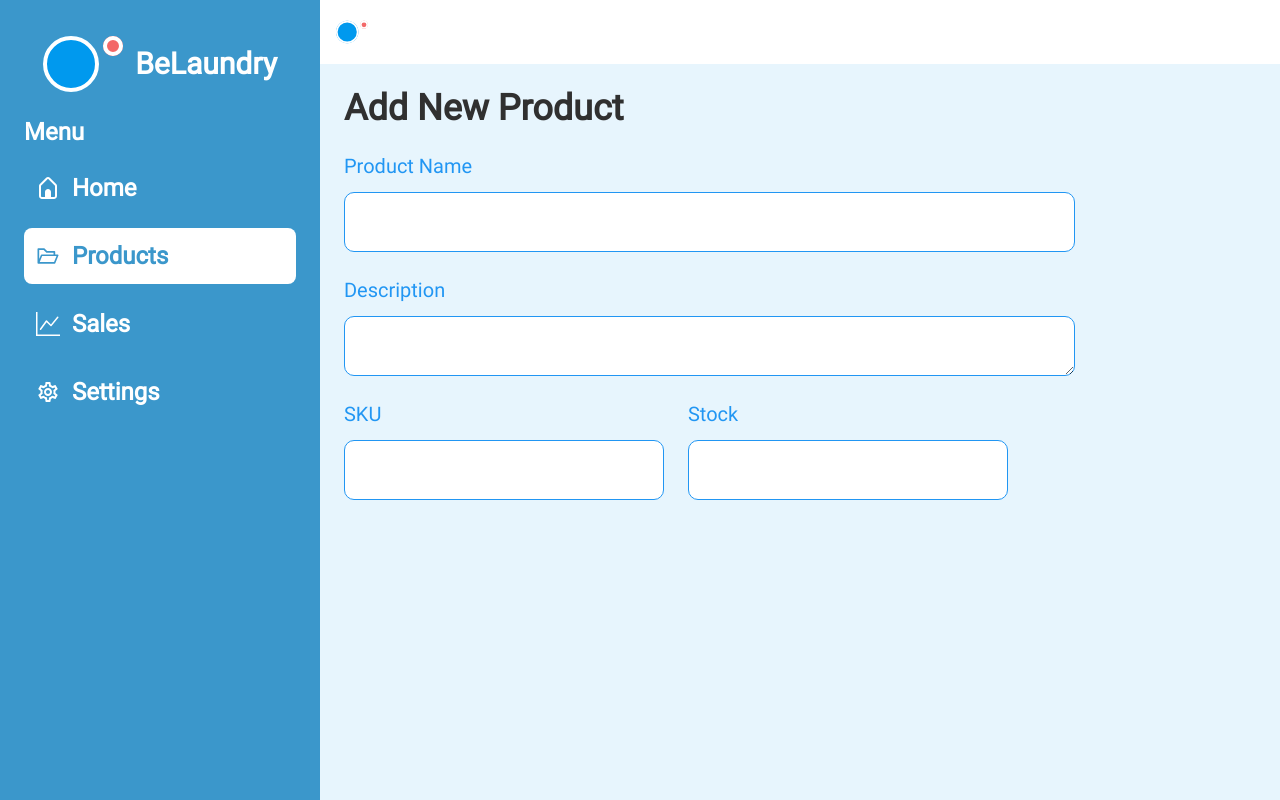
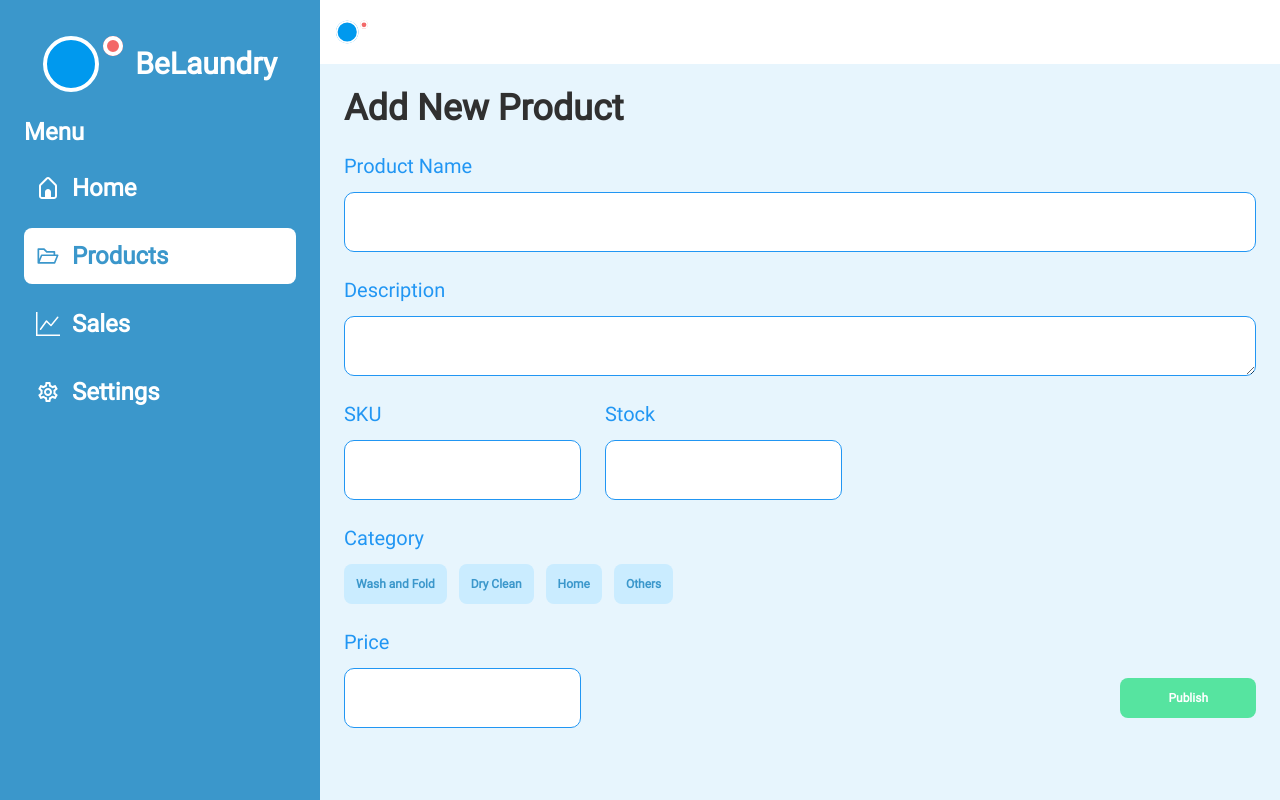
Before and after one commit to jmsrsd/be-laundry, a React (Vite) app: page /products in a window 1280 px wide. Built offline with nearby package versions, Linux system fonts and the light colour scheme.

Commit message:
finished implementing initial responsive behavior

```diff
--- a/package.json
+++ b/package.json
@@ -33,6 +33,7 @@
     "@vitejs/plugin-react-swc": "^3.3.2",
     "autoprefixer": "^10.4.14",
     "eslint": "^8.45.0",
+    "eslint-plugin-react": "^7.33.1",
     "eslint-plugin-react-hooks": "^4.6.0",
     "eslint-plugin-react-refresh": "^0.4.3",
     "postcss": "^8.4.27",
--- a/src/components/main/MainLayout.tsx
+++ b/src/components/main/MainLayout.tsx
@@ -64,7 +64,7 @@ export default function MainLayout(props: { children?: ReactNode }) {
   return (
     <div className="flex h-screen min-h-screen w-full min-w-full flex-row bg-bubbles font-sans">
       <div className="flex h-full w-full flex-row">
-        <div className="flex h-full w-80 flex-none flex-col gap-3 bg-[#3B97CB] p-6">
+        <div className="hidden h-full w-80 flex-none flex-col gap-3 bg-[#3B97CB] p-6 lg:flex">
           <div className="flex h-20 w-full flex-row items-center justify-center gap-3">
             <img src={Logo} />
             <div className="text-3xl font-bold text-white">{`BeLaundry`}</div>
--- a/src/components/product/page/add/ProductAddPage.tsx
+++ b/src/components/product/page/add/ProductAddPage.tsx
@@ -1,30 +1,82 @@
+import { Button } from "@material-tailwind/react";
+import { useState } from "react";
+import { MdOutlineImage } from "react-icons/md";
+
 import { useProductAddPageStore } from "./useProductAddPage";
 
 export default function ProductAddPage() {
   const store = useProductAddPageStore();
 
+  const categories = [`Wash and Fold`, `Dry Clean`, `Home`, `Others`];
+  const [category, setCategory] = useState("");
+
   return (
     <div className="relative h-full w-full overflow-y-auto overflow-x-hidden">
       <div className="absolute flex w-full flex-row items-start justify-start">
-        <div className="flex w-full flex-col gap-3 p-6">
-          <div className="text-4xl font-bold text-[#303030]">{`Add New Product`}</div>
+        <div className="flex w-full flex-col items-center gap-3 p-6">
+          <div className="w-full text-4xl font-bold text-[#303030]">{`Add New Product`}</div>
           <div></div>
-          <div className="text-xl font-normal text-blue-500">{`Product Name`}</div>
-          <input className="h-[60px] w-[731px] rounded-[10px] border border-blue-500 bg-white px-3" />
+          <div className="w-full text-xl font-normal text-blue-500">{`Product Name`}</div>
+          <input className="h-[60px] w-full rounded-[10px] border border-blue-500 bg-white px-3" />
           <div></div>
-          <div className="text-xl font-normal text-blue-500">{`Description`}</div>
-          <textarea className="h-[60px] max-h-[300px] min-h-[60px] w-[731px] rounded-[10px] border border-blue-500 bg-white px-3 py-4" />
+          <div className="w-full text-xl font-normal text-blue-500">{`Description`}</div>
+          <textarea className="h-[60px] max-h-[300px] min-h-[60px] w-full rounded-[10px] border border-blue-500 bg-white px-3 py-4" />
           <div></div>
-          <div className="flex flex-row gap-6">
-            <div className="flex w-[320px] flex-col gap-3">
+          <div className="flex w-full flex-row gap-6">
+            <div className="flex w-[237px] flex-col gap-3">
               <div className="text-xl font-normal text-blue-500">{`SKU`}</div>
               <input className="h-[60px] w-full rounded-[10px] border border-blue-500 bg-white px-3" />
             </div>
-            <div className="flex w-[320px] flex-col gap-3">
+            <div className="flex w-[237px] flex-col gap-3">
               <div className="text-xl font-normal text-blue-500">{`Stock`}</div>
               <input className="h-[60px] w-full rounded-[10px] border border-blue-500 bg-white px-3" />
             </div>
           </div>
+          <div></div>
+          <div className="w-full text-xl font-normal text-blue-500">{`Category`}</div>
+          <div className="flex w-full flex-row flex-wrap items-center gap-3">
+            {categories.map((item, index) => {
+              const active = item === category;
+              const className = active
+                ? `bg-[#3B97CB] text-[#CAECFF] shadow-lg shadow-gray-900/20 focus:opacity-100 focus:shadow-lg active:opacity-100 active:shadow-lg`
+                : `shadow-none bg-[#CAECFF] text-[#3B97CB]`;
+
+              return (
+                <Button
+                  key={index}
+                  className={`${className} p-3`}
+                  style={{ textTransform: "none" }}
+                  onClick={() => {
+                    setCategory(item);
+                  }}
+                >
+                  {item}
+                </Button>
+              );
+            })}
+          </div>
+          <div></div>
+          <div className="flex w-full flex-col gap-3">
+            <div className="text-xl font-normal text-blue-500">{`Price`}</div>
+            <div className="flex w-full flex-row items-center gap-6">
+              <input className="h-[60px] w-[237px] rounded-[10px] border border-blue-500 bg-white px-3" />
+              <div className="flex flex-grow"></div>
+              <Button
+                className={`hidden bg-[#56E4A0] px-12 text-white shadow-none lg:flex`}
+                style={{ textTransform: "none" }}
+              >{`Publish`}</Button>
+            </div>
+          </div>
+          <div></div>
+          <div className="flex h-80 w-80 flex-col items-center justify-center rounded-lg bg-white p-6 lg:hidden">
+            <MdOutlineImage className="h-full w-full" />
+            <div className="font-bold underline">{`Upload image here`}</div>
+          </div>
+          <div></div>
+          <Button
+            className={`flex w-full flex-row items-center justify-center bg-[#56E4A0] px-12 text-white shadow-none lg:hidden`}
+            style={{ textTransform: "none" }}
+          >{`Publish`}</Button>
           <div></div>
         </div>
       </div>
```
Also changed, not shown: .eslintrc.cjs, 1 other file (tests, documents, lock files or other folders).
